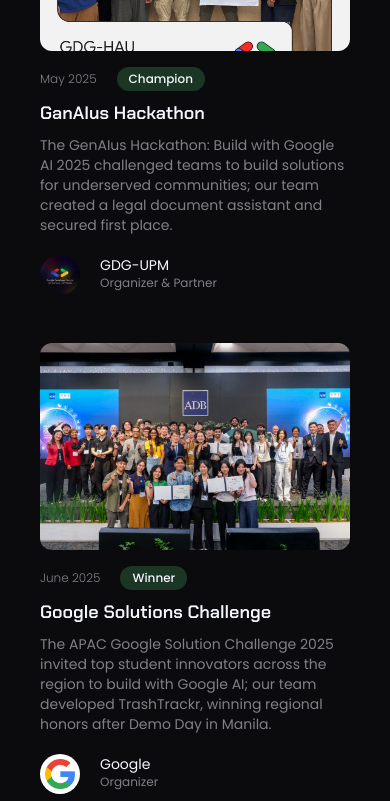
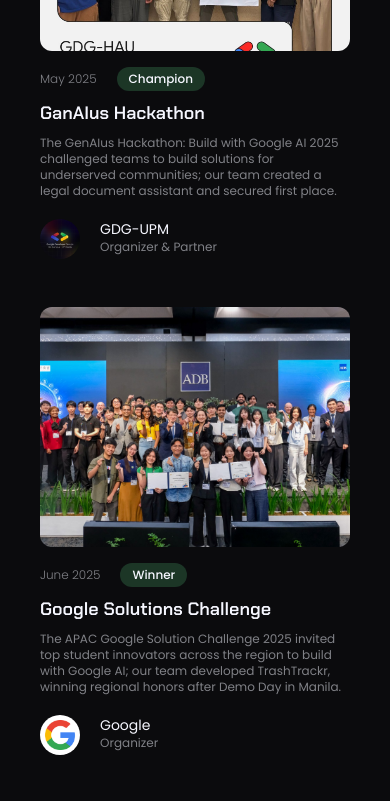
Before and after one commit to joaquingalang/my-portfolio-website, a React (Vite) app: page / in a window 390 px wide. Shown: the part 4420-5221 px from the top of the page. Built offline with nearby package versions, Linux system fonts and the light colour scheme; a web font is replaced by a local one.

Commit message:
Update: responsive text behavior

```diff
--- a/src/components/AwardCard.tsx
+++ b/src/components/AwardCard.tsx
@@ -13,13 +13,13 @@
 function AwardCard({ imagePath, date, position, title, desc, orgImagePath, organizers, role }: Props) {
     return (
         <div className="flex flex-col gap-2">
-            <img src={imagePath} className="max-h-[15rem] md:max-h-[20rem] lg:max-h-[15rem] min-w-full rounded-xl object-cover mb-2"/>
+            <img src={imagePath} className="h-[15rem] md:h-[20rem] lg:h-[15rem] min-w-full rounded-xl object-cover mb-2"/>
             <div className="flex gap-5 items-center">
                 <p className="font-poppins text-light/50 text-xs md:text-sm font-light">{date}</p>
                 <p className="font-poppins text-light text-xs md:text-sm font-medium bg-primary/20 rounded-full px-3 py-1">{position}</p>
             </div>
             <p className="font-chakra text-light text-lg md:text-xl font-semibold">{title}</p>
-            <p className="font-poppins text-light/50 text-sm md:text-base max-w-[50rem]">{desc}</p>
+            <p className="font-poppins text-light/50 text-xs md:text-sm max-w-[50rem]">{desc}</p>
             <div className="mt-3 flex gap-5">
 
                 <img src={orgImagePath} className="w-[2.5rem] md:w-[3rem] h-[2.5rem] md:h-[3rem] rounded-full object-cover"/>
```
